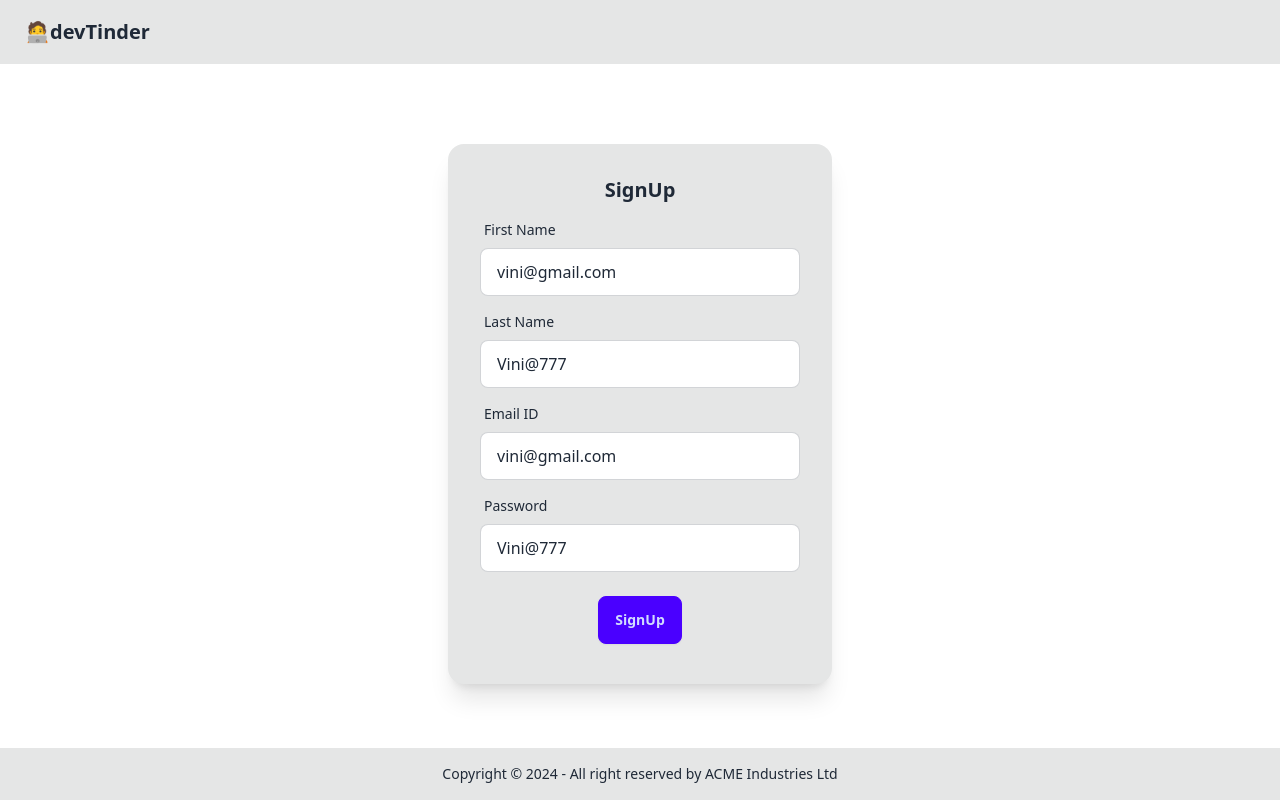
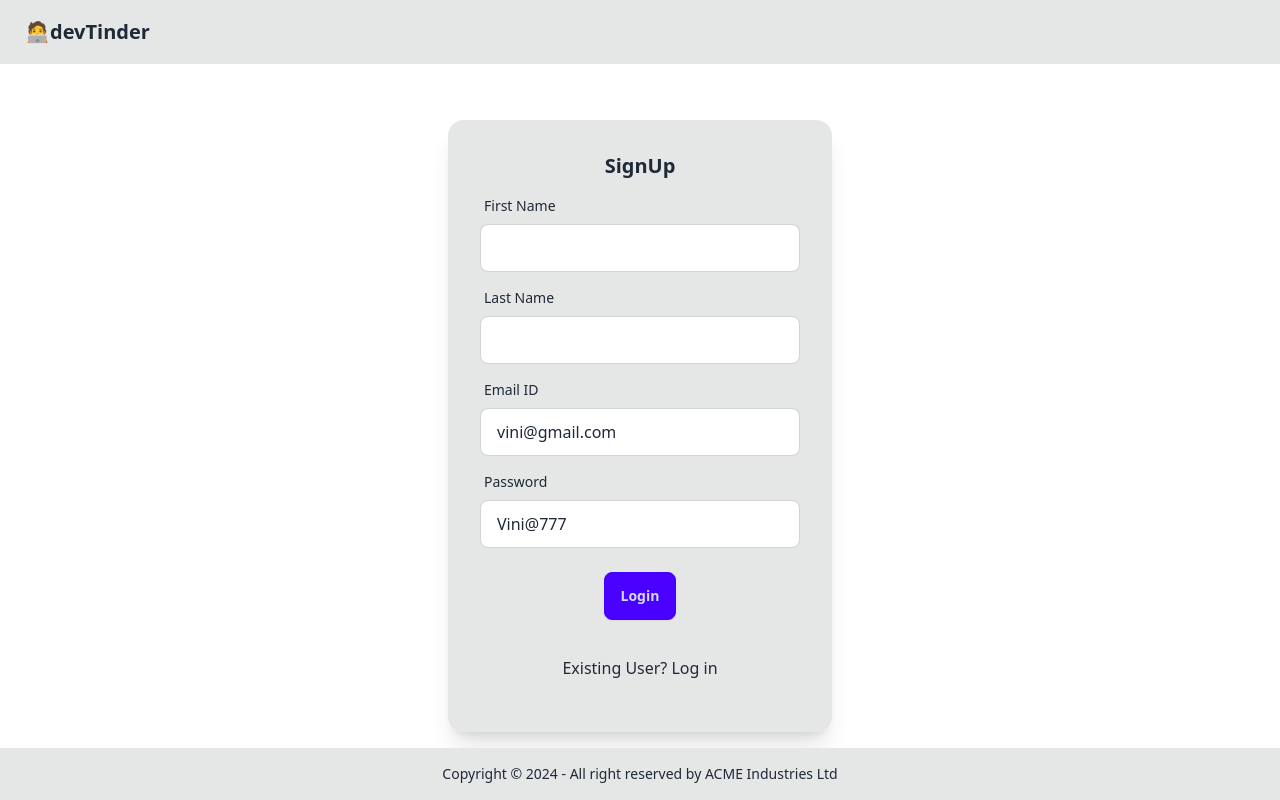
Before and after one commit to Jintops/devTinder-frontend, a React (Vite) app: page /login in a window 1280 px wide. Built offline with nearby package versions, Linux system fonts and the light colour scheme; no server answers.

Commit message:
toggle feature for login & signup

```diff
--- a/src/components/Login.jsx
+++ b/src/components/Login.jsx
@@ -9,6 +9,8 @@ const Login = () => {
 
   const [emailId,setEmailId]=useState("vini@gmail.com");
   const [password,setPassword]=useState("Vini@777");
+  const [firstName,setFirstName]=useState("");
+  const [lastName,setLastname]=useState("");
   const [error,setError]=useState("");
   const [isLogin,setIsLogin]=useState(false)
   const dispatch= useDispatch();
@@ -31,8 +33,18 @@ const Login = () => {
   }
   }
 
+  const handleSignUp=async()=>{
+    try{
+        const res= await axios.post(BASE_URL+"/signup",{firstName,lastName,emailId,password},{withCredentials:true})
+        dispatch(addUser(res.data))
+        return navigate("/profile")
+    }catch(err){
+      setError(err?.response?.data || "Something went wrong")
+    }
+  }
+
   return (
-    <div className='flex justify-center my-20'>
+    <div className='flex justify-center my-14'>
       <div className="card bg-base-300 w-96 shadow-xl ">
         <div className="card-body">
           <h2 className="card-title justify-center">{isLogin ? "Login" : "SignUp"} </h2>
@@ -41,16 +53,16 @@ const Login = () => {
             <div className="label">
               <span className="label-text">First Name</span>
             </div>
-            <input type="text"  value={emailId} className="input input-bordered w-full max-w-xs" onChange={(e)=>setEmailId(e.target.value)} />
+            <input type="text"  value={firstName} className="input input-bordered w-full max-w-xs" onChange={(e)=>setFirstName(e.target.value)} />
           </label>
 
           <label className="form-control w-full max-w-xs">
             <div className="label">
               <span className="label-text">Last Name</span>
             </div>
-            <input type="text" value={password} className="input input-bordered w-full max-w-xs" onChange={(e)=>setPassword(e.target.value)}/>
-          </label></>
-}
+            <input type="text" value={lastName} className="input input-bordered w-full max-w-xs" onChange={(e)=>setLastname(e.target.value)}/>
+          </label></> }
+
 
           <label className="form-control w-full max-w-xs">
             <div className="label">
@@ -66,10 +78,14 @@ const Login = () => {
             <input type="text" value={password} className="input input-bordered w-full max-w-xs" onChange={(e)=>setPassword(e.target.value)}/>
           </label>
          <p className='text-red-500'>{error}</p>
+
           <div className="card-actions justify-center my-2">
-            <button className="btn btn-primary" onClick={handleLogin}>{isLogin ? "Login" : "SignUp"}</button>
+            <button className="btn btn-primary" onClick={isLogin ? handleLogin : handleSignUp}>{isLogin ? "signup" :"Login "}</button>
           </div>
-        </div>
+          <div className='my-5'>
+          <p className='cursor-pointer text-center mx-5' onClick={()=>setIsLogin((value)=>!value)}>{isLogin ? "New to devTinder? Create an account" : "Existing User? Log in"}</p>
+          </div>
+           </div>
       </div>
     </div>
   )
```
